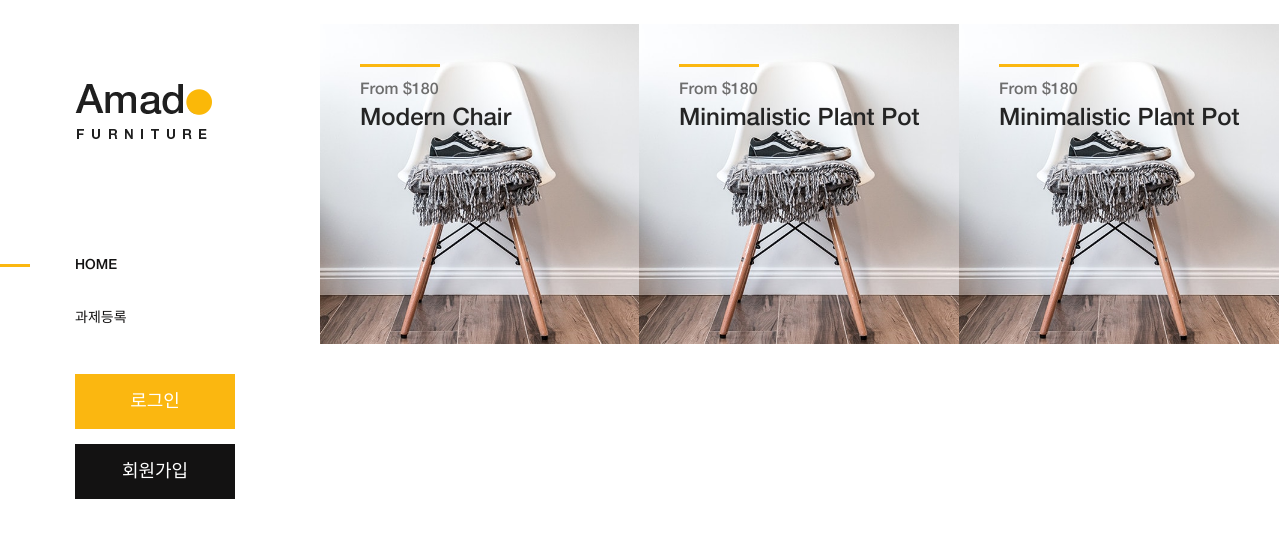
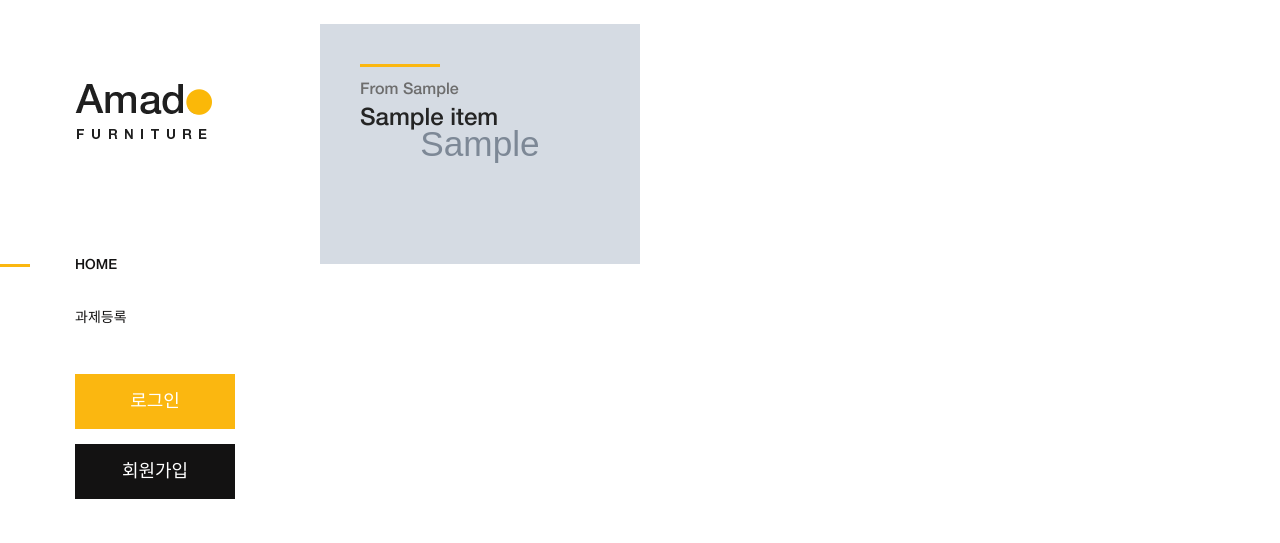
Before and after one commit to sw-edu3-fri-end/fri-end, a Django app: template Assignment/templates/Assignment/index.html in a window 1280 px wide. Shown: the top 543 px of the page. Run offline with Django 3.2, Linux system fonts and the light colour scheme; the template is opened without the code that fills it: most values are stand-ins (such as "Sample title", 1, 10 or a date in 2020); grey boxes marked "Sample" are stand-in pictures; some libraries are stand-ins or nearby versions.

Commit message:
과제 상세페이지 개발중

```diff
--- a/Assignment/templates/Assignment/index.html
+++ b/Assignment/templates/Assignment/index.html
@@ -3,40 +3,19 @@
 {% block body %}
 <div class="products-catagories-area clearfix">
     <div class="amado-pro-catagory clearfix">
-        <!-- Single Catagory -->
+        {% for item in assignment %}
             <div class="single-products-catagory clearfix">
-            <a href="shop.html">
-                <img src="/static/img/bg-img/1.jpg" alt="">
+                <a href="{{item.pk}}">
+                    <img src="/static/img/media/{{ item.photo }}" alt="">
                     <!-- Hover Content -->
                     <div class="hover-content">
                         <div class="line"></div>
-                    <p>From $180</p>
-                    <h4>Modern Chair</h4>
+                        <p>From {{item.pay_coin}}</p>
+                        <h4>{{item.title}}</h4>
                     </div>
                 </a>
             </div>
-        <div class="single-products-catagory clearfix">
-            <a href="shop.html">
-                <img src="/static/img/bg-img/1.jpg" alt="">
-                <!-- Hover Content -->
-                <div class="hover-content">
-                    <div class="line"></div>
-                    <p>From $180</p>
-                    <h4>Minimalistic Plant Pot</h4>
-                </div>
-            </a>
-        </div>
-        <div class="single-products-catagory clearfix">
-            <a href="shop.html">
-                <img src="/static/img/bg-img/1.jpg" alt="">
-                <!-- Hover Content -->
-                <div class="hover-content">
-                    <div class="line"></div>
-                    <p>From $180</p>
-                    <h4>Minimalistic Plant Pot</h4>
-                </div>
-            </a>
-        </div>
+        {% endfor %}
     </div>
 </div>
 {% endblock %}
--- a/Assignment/urls.py
+++ b/Assignment/urls.py
@@ -4,6 +4,7 @@ from . import views
 app_name = 'Assignment'
 
 urlpatterns = [
+    path('<int:pk>/',views.detail,name="detail"),
     path('new/',views.new,name="new"),
     path('',views.index,name="index"),
     ]
--- a/Fri_Ends/settings.py
+++ b/Fri_Ends/settings.py
@@ -126,5 +126,5 @@ STATICFILES_DIRS=[
     os.path.join(BASE_DIR,'static'),
 ]
 
-MEDIA_URL = '/media/'
-MEDIA_ROOT = os.path.join(BASE_DIR, 'media')
+MEDIA_URL = '/static/img/media/'
+MEDIA_ROOT = os.path.join(BASE_DIR, 'static/img/media')
```
Also changed, not shown: Assignment/templates/Assignment/detail.html (added, +46 -0 lines), Assignment/views.py (+10 -3 lines). Lines whose indentation alone changed are shown as unchanged.
